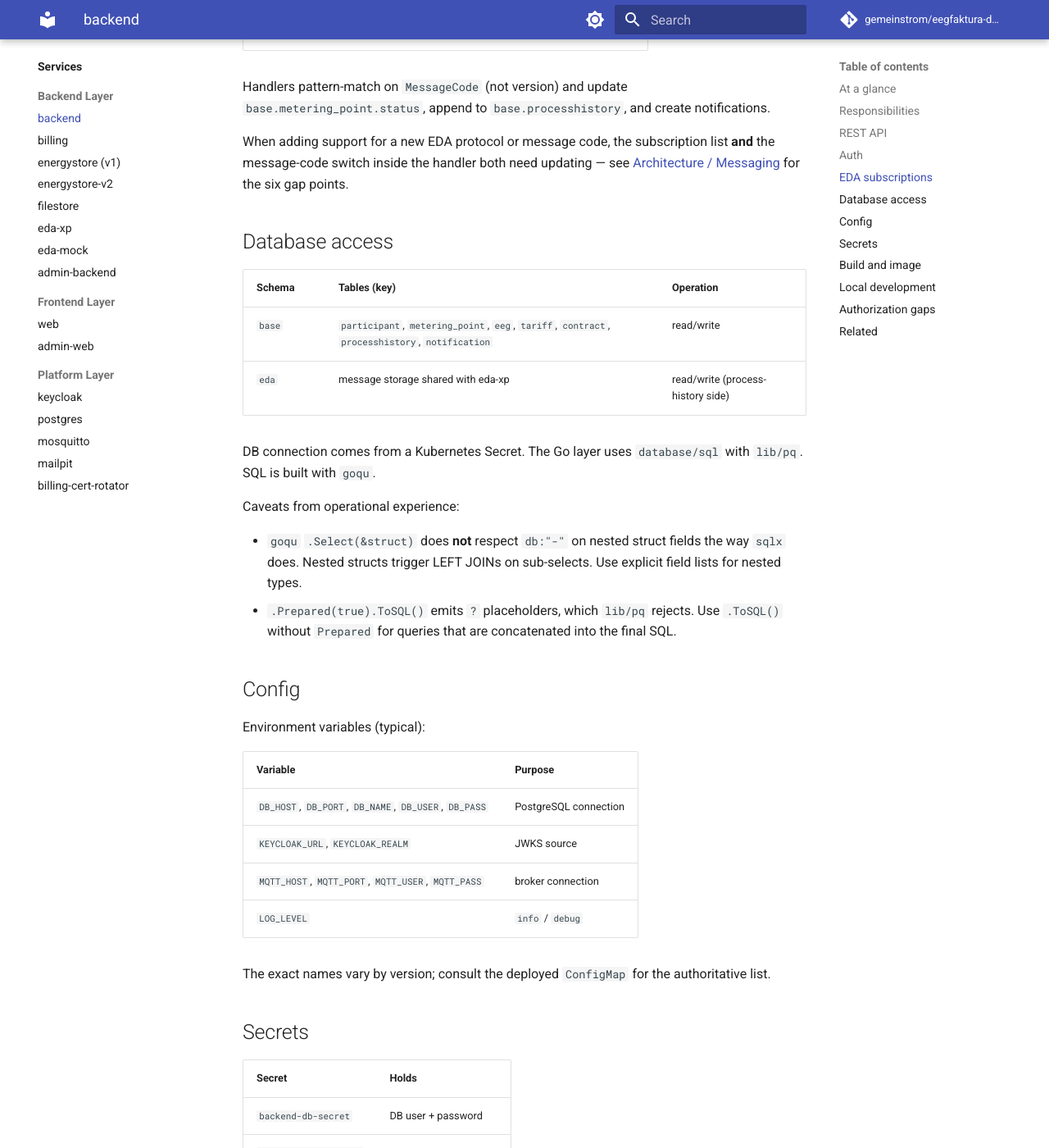
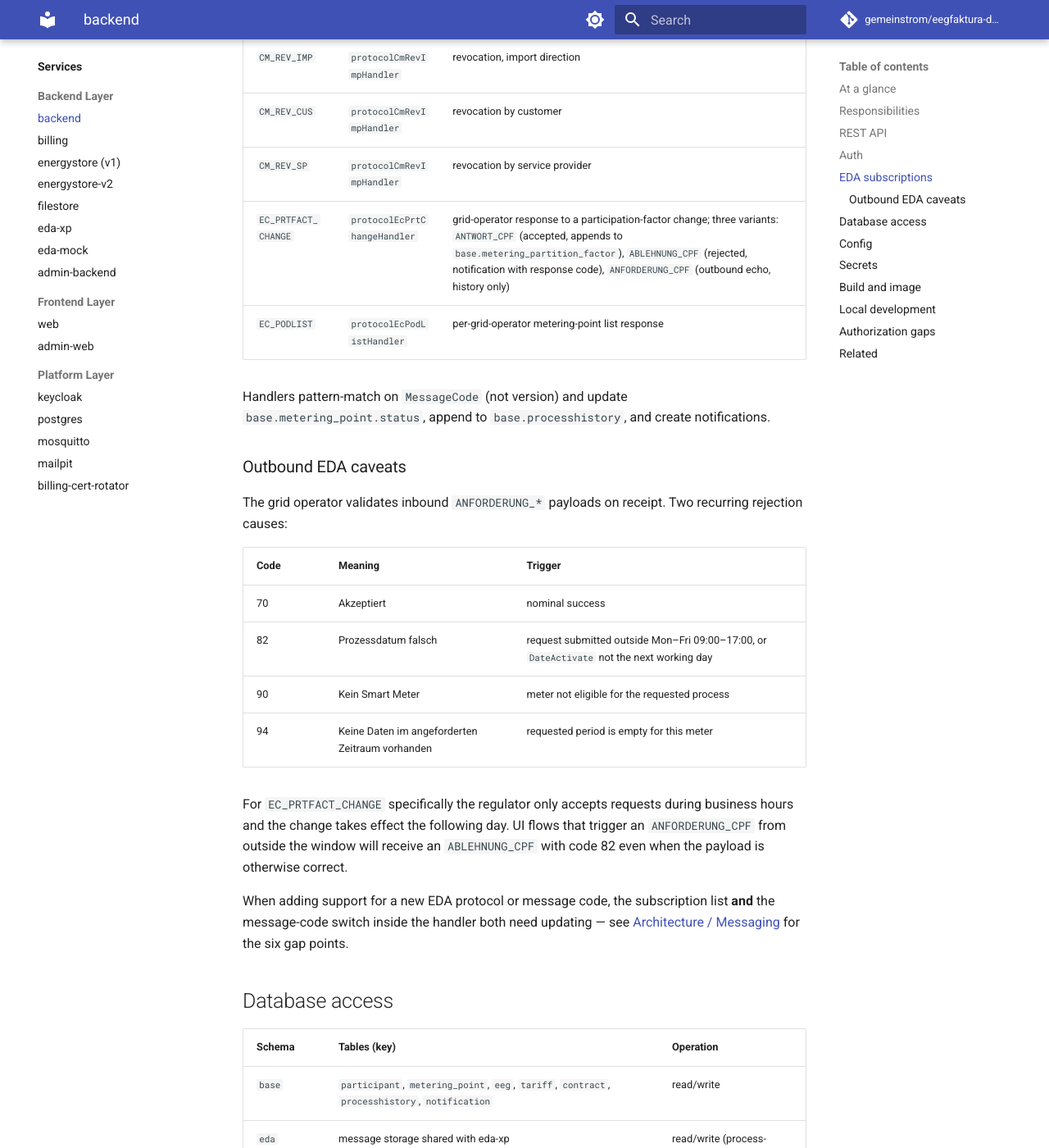
Before and after one commit to eegfaktura/eegfaktura-docs, an MkDocs documentation site: the page built from docs/services/backend.md, in a window 1280 px wide and 1400 px high, scrolled down 2671 px. Shown: the whole window at 82% size. Built offline with MkDocs 1.6.1 and Material for MkDocs 9.7.7, drawn with Linux system fonts in a browser that asks for light colours; comment, search, counter and statistics services are not loaded; some of the changed text lies outside the part shown.

Commit message:
docs: correct EC_PRTFACT_CHANGE, add Node 20 caveat (#8)
Diagnosed 2026-06-16 while debugging the partition-factor change UI
flow against the pilot tester's live setup:

- backend.md / messaging.md / eda-xp.md previously listed `EC_REQ_PRZ`
  as the outbound code for participation-factor changes. The actual
  code in both backend and eda-comm is `EC_PRTFACT_CHANGE` with
  MessageCode `ANFORDERUNG_CPF` (outbound), `ANTWORT_CPF` (accepted),
  `ABLEHNUNG_CPF` (rejected).
- backend.md EDA-subscription table was missing `EC_PRTFACT_CHANGE`
  and `EC_PODLIST` (the current backend has 8 subscriptions, not 6).
- backend.md REST table listed a fictitious
  PATCH `/metering-points/<id>/participation-factor`. Real endpoint
  is POST `/api/meteringpoint/changepartitionfactor` (bulk).
- Add ResponseCode 70/82/90/94 reference for ANFORDERUNG_*-flow
  rejections.
- Note the Mon-Fri 09:00-17:00 business-hours rule and next-day
  effective-date for participation-factor changes (the regulator
  rejects out-of-window requests with code 82).
- web.md: pin `node:20-alpine` for the build and note the `events`
  npm polyfill requirement (xmlbuilder2 imports a Node built-in;
  Vite/Rollup do not polyfill it automatically).

Co-authored-by: Claude Opus 4.7 <noreply@anthropic.com>

```diff
--- a/docs/services/backend.md
+++ b/docs/services/backend.md
@@ -38,7 +38,7 @@ Conventional endpoints:
 | `/eeg/v2/<ecId>/participants/<id>` | GET | self or EEG_ADMIN | one member |
 | `/eeg/v2/<ecId>/metering-points` | GET / POST | EEG_ADMIN | manage Zählpunkte |
 | `/eeg/v2/<ecId>/metering-points/<id>/activate` | POST | EEG_ADMIN | triggers `EC_REQ_ONL` |
-| `/eeg/v2/<ecId>/metering-points/<id>/participation-factor` | PATCH | EEG_ADMIN | triggers `EC_REQ_PRZ` |
+| `/api/meteringpoint/changepartitionfactor` | POST | EEG_ADMIN | bulk request: triggers `EC_PRTFACT_CHANGE` / `ANFORDERUNG_CPF` per grid operator |
 | `/eeg/v2/<ecId>/processhistory` | GET | EEG_ADMIN | paginated history |
 | `/health`, `/ready` | GET | none | k8s probes |
 
@@ -61,14 +61,29 @@ The MQTT subscription list is hard-coded at startup. Anything not in the list is
 
 | Protocol | Handler | Effect |
 |----------|---------|--------|
-| `CR_MSG` | `protocolCrMsgHandler` | generic notification |
+| `CR_MSG` | `protocolCrMsgHandler` | energy data + generic notifications; bridges per-slot values to the `eda/response/energy/<tenant>` topic for the energystore |
 | `CR_REQ_PT` | `protocolCrReqPtHandler` | participant-list response |
 | `EC_REQ_ONL` | `protocolEcReqOnlHandler` | Zählpunkt activation lifecycle |
 | `CM_REV_IMP` | `protocolCmRevImpHandler` | revocation, import direction |
 | `CM_REV_CUS` | `protocolCmRevImpHandler` | revocation by customer |
 | `CM_REV_SP` | `protocolCmRevImpHandler` | revocation by service provider |
+| `EC_PRTFACT_CHANGE` | `protocolEcPrtChangeHandler` | grid-operator response to a participation-factor change; three variants: `ANTWORT_CPF` (accepted, appends to `base.metering_partition_factor`), `ABLEHNUNG_CPF` (rejected, notification with response code), `ANFORDERUNG_CPF` (outbound echo, history only) |
+| `EC_PODLIST` | `protocolEcPodListHandler` | per-grid-operator metering-point list response |
 
 Handlers pattern-match on `MessageCode` (not version) and update `base.metering_point.status`, append to `base.processhistory`, and create notifications.
+
+### Outbound EDA caveats
+
+The grid operator validates inbound `ANFORDERUNG_*` payloads on receipt. Two recurring rejection causes:
+
+| Code | Meaning | Trigger |
+|------|---------|---------|
+| 70 | Akzeptiert | nominal success |
+| 82 | Prozessdatum falsch | request submitted outside Mon–Fri 09:00–17:00, or `DateActivate` not the next working day |
+| 90 | Kein Smart Meter | meter not eligible for the requested process |
+| 94 | Keine Daten im angeforderten Zeitraum vorhanden | requested period is empty for this meter |
+
+For `EC_PRTFACT_CHANGE` specifically the regulator only accepts requests during business hours and the change takes effect the following day. UI flows that trigger an `ANFORDERUNG_CPF` from outside the window will receive an `ABLEHNUNG_CPF` with code 82 even when the payload is otherwise correct.
 
 When adding support for a new EDA protocol or message code, the subscription list **and** the message-code switch inside the handler both need updating — see [Architecture / Messaging](../architecture/messaging.md) for the six gap points.
 
```
Also changed, not shown: docs/architecture/messaging.md (+3 -2 lines), docs/services/eda-xp.md (+4 -1 lines), docs/services/web.md (+4 -2 lines).
